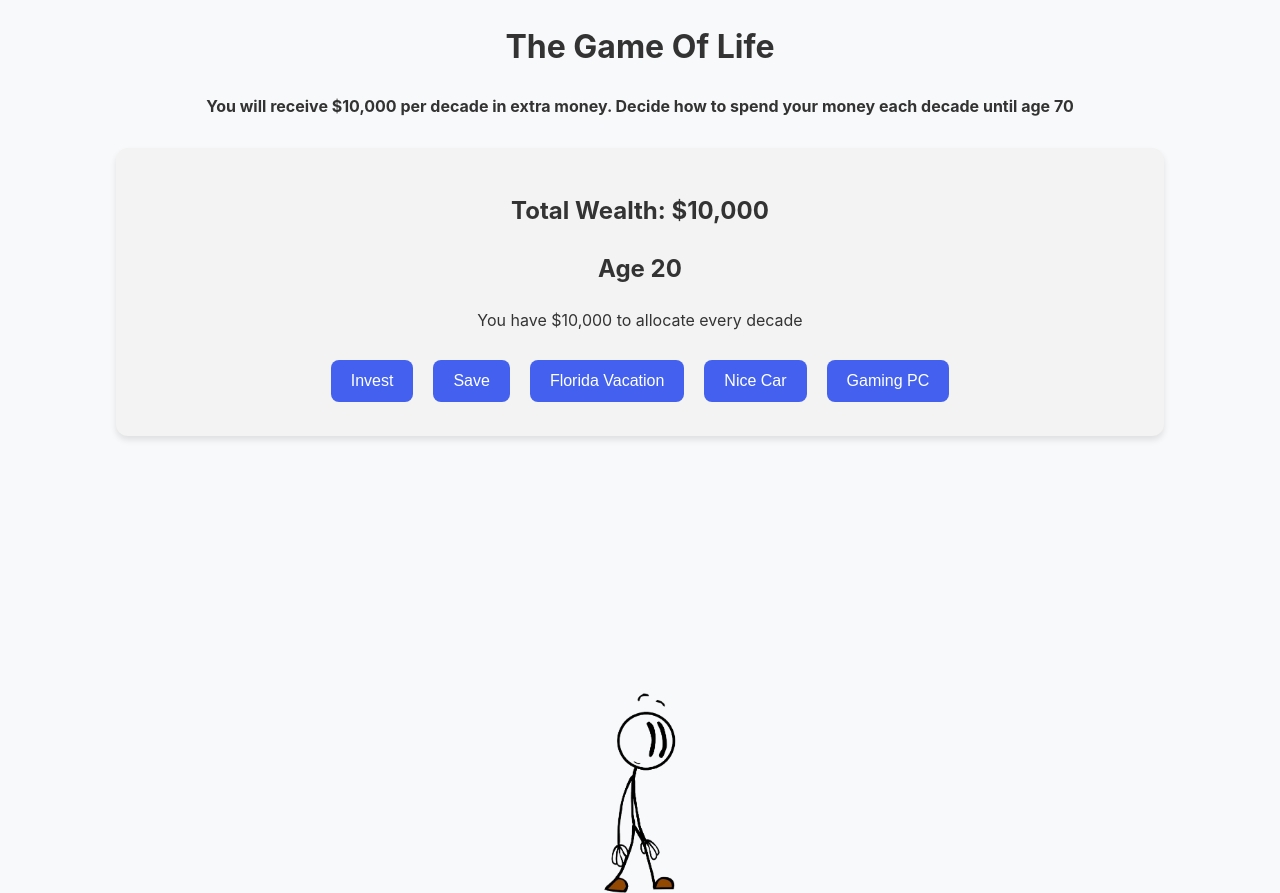
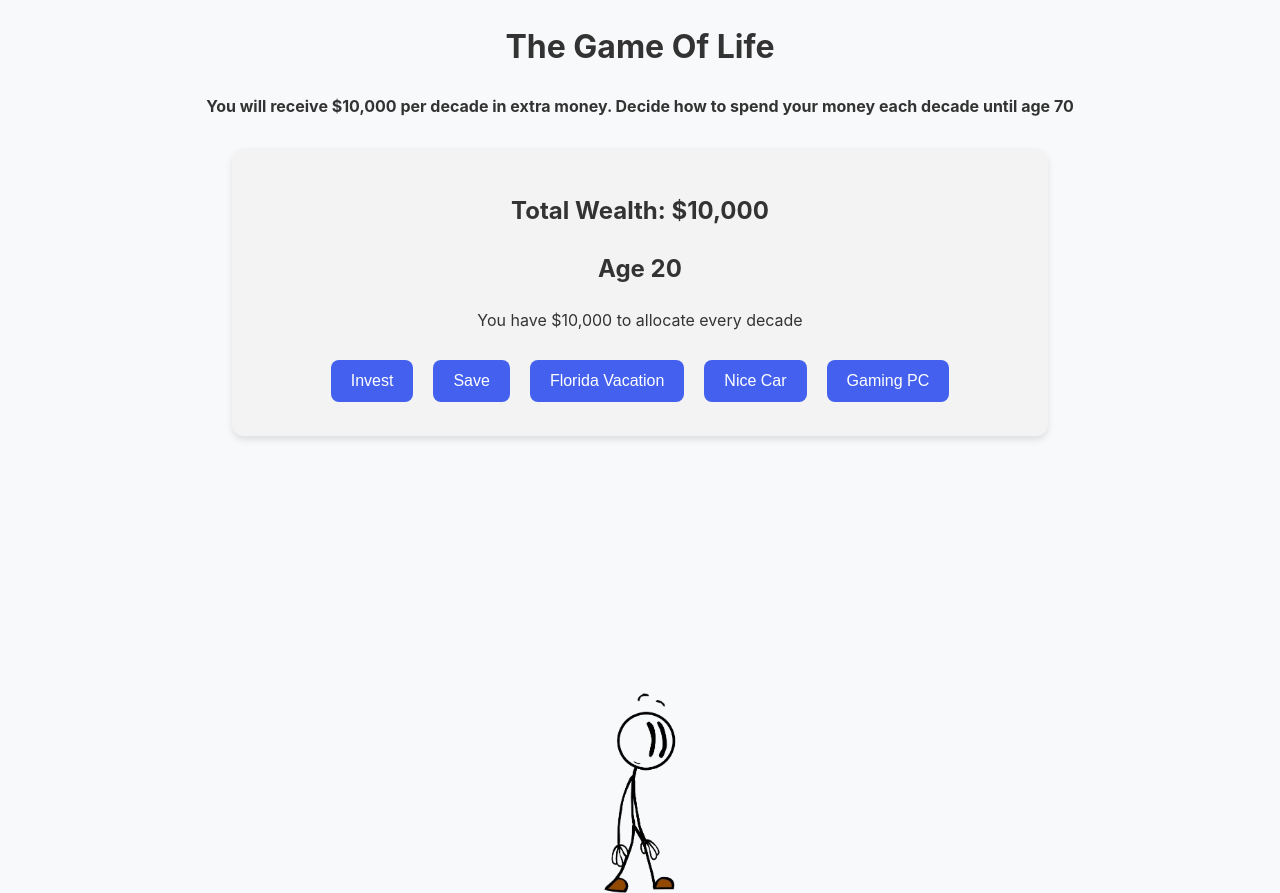
Before and after one commit to Andishen/The-Game-Of-Life, a React (Vite) app: page / in a window 1280 px wide. Built offline with nearby package versions, Linux system fonts and the light colour scheme.

Commit message:
Update index.css

```diff
--- a/src/index.css
+++ b/src/index.css
@@ -32,7 +32,7 @@ body {
   box-shadow: var(--shadow);
   transition: transform 0.2s ease;
   background-color: #f3f3f3;
-  width: 1000px;
+  width: 60%;
 }
 
 .card:hover {
```
